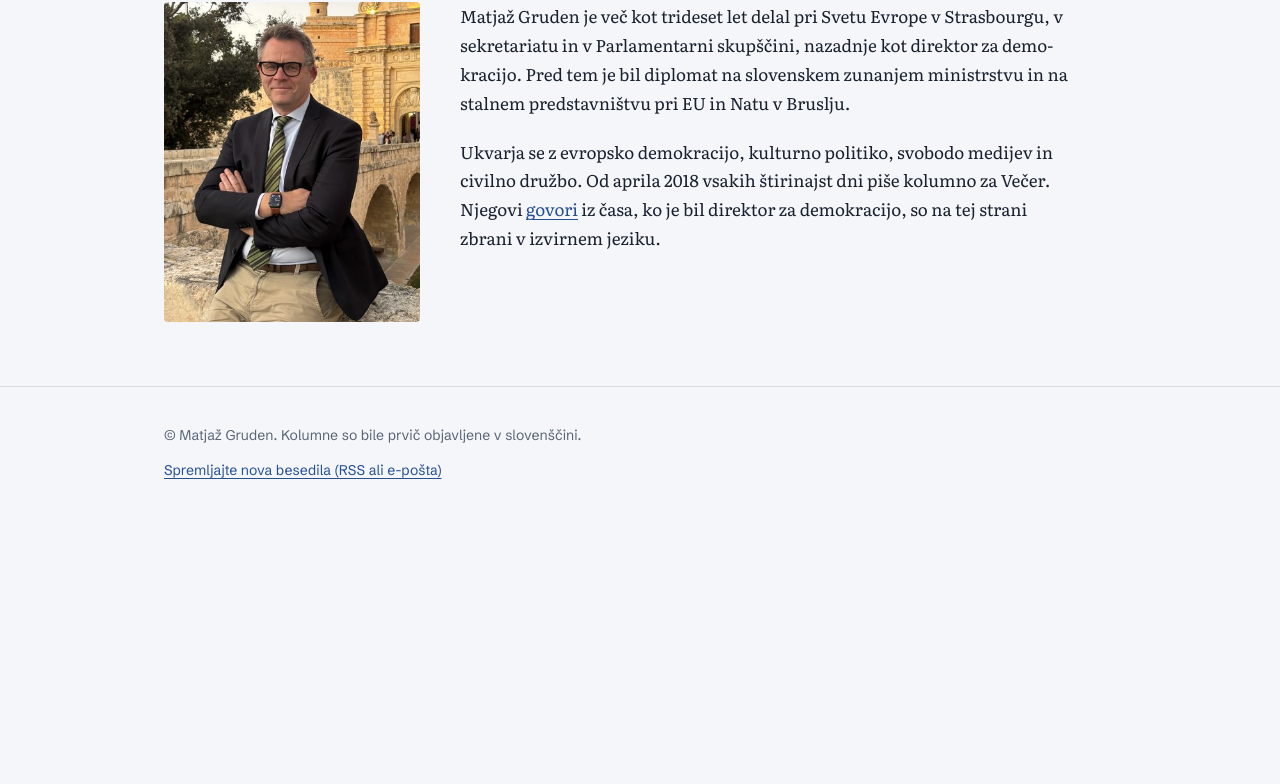
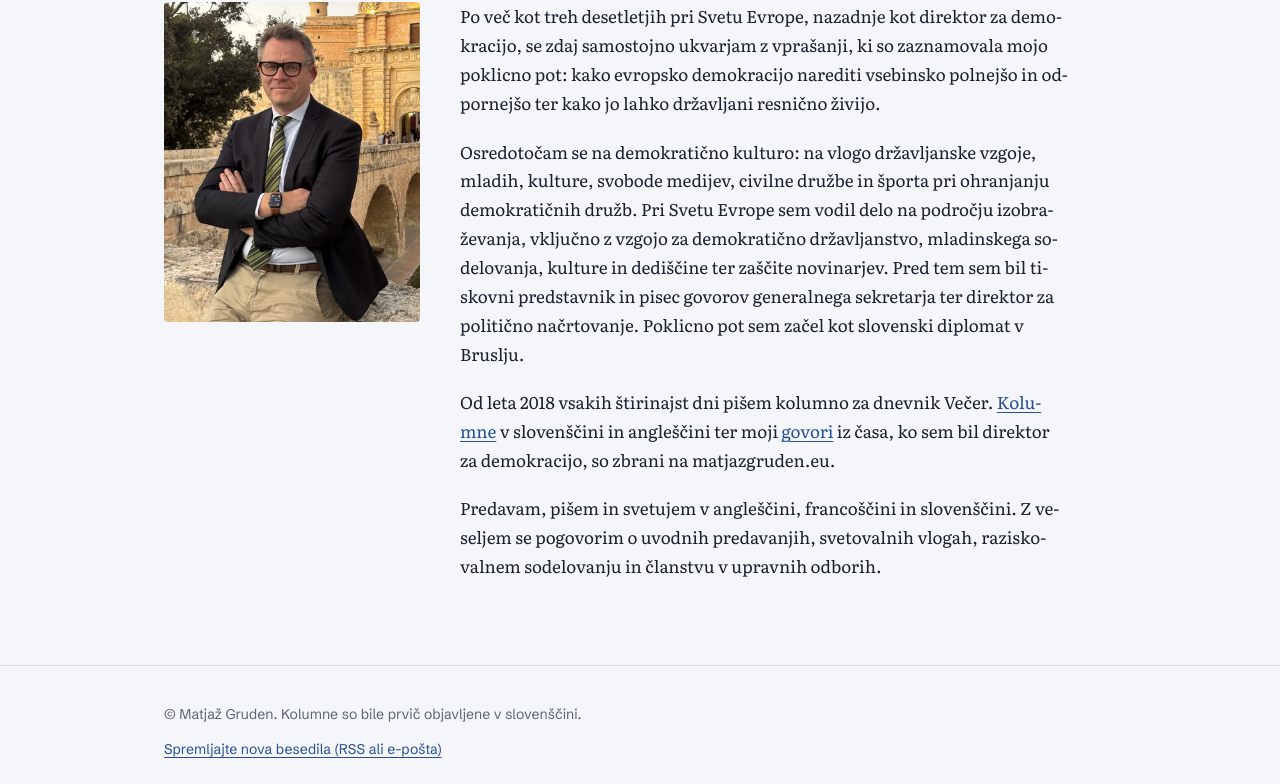
Before and after one commit to matjazgruden/matjazgruden.eu, a plain HTML site: page sl/o-avtorju.html in a window 1280 px wide. Shown: the part 169-953 px from the top of the page. Before the commit the page ends 800 px from the top, so only its background shows below. Drawn offline with Linux system fonts and the light colour scheme.

Commit message:
About page: new first-person text in English and Slovenian
Co-Authored-By: Claude Opus 5.5 <noreply@anthropic.com>
Claude-Session: https://claude.ai/code/session_011ESV3Y2Xishxcres3UmVvg

```diff
--- a/sl/o-avtorju.html
+++ b/sl/o-avtorju.html
@@ -27,9 +27,11 @@
 <nav aria-label="Glavni meni"><a href="../sl/index.html">Domov</a><a href="../sl/arhiv.html">Arhiv</a><a href="../sl/govori.html">Govori</a><a href="../sl/video.html">Video</a><a href="../sl/mediji.html">Mediji</a><a href="../sl/iskanje.html">Iskanje</a><a href="../sl/o-avtorju.html" aria-current="page">O avtorju</a><a class="lang" href="../about.html" hreflang="en">English</a></nav>
 </div></header>
 <main id="main" class="wrap ">
-<h1 class="pt">O avtorju</h1><div class="about"><figure class="portrait"><img src="../assets/portrait-800.jpg" srcset="../assets/portrait-400.jpg 400w, ../assets/portrait-800.jpg 800w" sizes="(max-width:760px) 16rem, 16rem" width="800" height="1000" alt="Matjaž Gruden" decoding="async"></figure><div class="prose">
-<p>Matjaž Gruden je več kot trideset let delal pri Svetu Evrope v Strasbourgu, v sekretariatu in v Parlamentarni skupščini, nazadnje kot direktor za demokracijo. Pred tem je bil diplomat na slovenskem zunanjem ministrstvu in na stalnem predstavništvu pri EU in Natu v Bruslju.</p>
-<p>Ukvarja se z evropsko demokracijo, kulturno politiko, svobodo medijev in civilno družbo. Od aprila 2018 vsakih štirinajst dni piše kolumno za Večer. Njegovi <a href="govori.html">govori</a> iz časa, ko je bil direktor za demokracijo, so na tej strani zbrani v izvirnem jeziku.</p></div></div>
+<h1 class="pt">O meni</h1><div class="about"><figure class="portrait"><img src="../assets/portrait-800.jpg" srcset="../assets/portrait-400.jpg 400w, ../assets/portrait-800.jpg 800w" sizes="(max-width:760px) 16rem, 16rem" width="800" height="1000" alt="Matjaž Gruden" decoding="async"></figure><div class="prose">
+<p>Po več kot treh desetletjih pri Svetu Evrope, nazadnje kot direktor za demokracijo, se zdaj samostojno ukvarjam z vprašanji, ki so zaznamovala mojo poklicno pot: kako evropsko demokracijo narediti vsebinsko polnejšo in odpornejšo ter kako jo lahko državljani resnično živijo.</p>
+<p>Osredotočam se na demokratično kulturo: na vlogo državljanske vzgoje, mladih, kulture, svobode medijev, civilne družbe in športa pri ohranjanju demokratičnih družb. Pri Svetu Evrope sem vodil delo na področju izobraževanja, vključno z vzgojo za demokratično državljanstvo, mladinskega sodelovanja, kulture in dediščine ter zaščite novinarjev. Pred tem sem bil tiskovni predstavnik in pisec govorov generalnega sekretarja ter direktor za politično načrtovanje. Poklicno pot sem začel kot slovenski diplomat v Bruslju.</p>
+<p>Od leta 2018 vsakih štirinajst dni pišem kolumno za dnevnik Večer. <a href="arhiv.html">Kolumne</a> v slovenščini in angleščini ter moji <a href="govori.html">govori</a> iz časa, ko sem bil direktor za demokracijo, so zbrani na matjazgruden.eu.</p>
+<p>Predavam, pišem in svetujem v angleščini, francoščini in slovenščini. Z veseljem se pogovorim o uvodnih predavanjih, svetovalnih vlogah, raziskovalnem sodelovanju in članstvu v upravnih odborih.</p></div></div>
 </main>
 <footer class="site"><div class="wrap">
 <p>© Matjaž Gruden. Kolumne so bile prvič objavljene v slovenščini.</p>
```
Also changed, not shown: about.html (+5 -3 lines).
